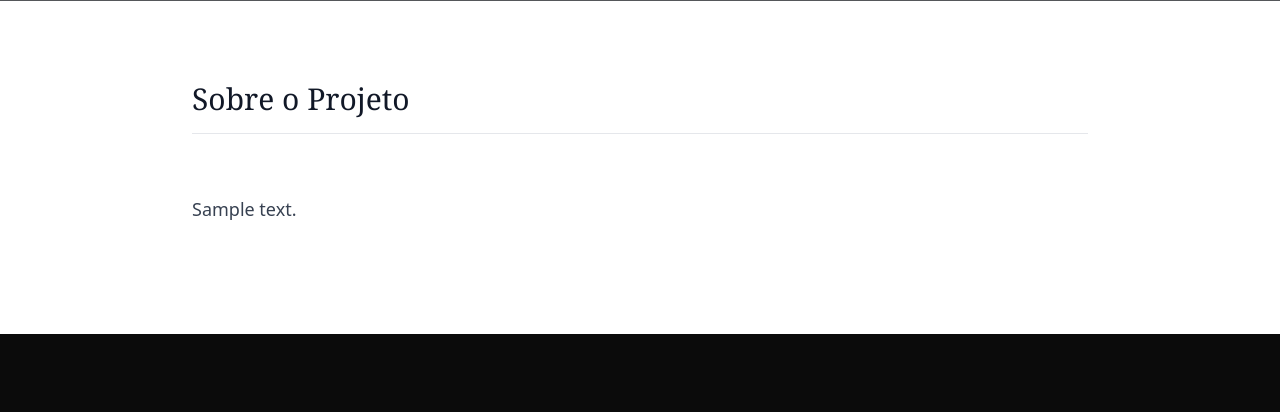
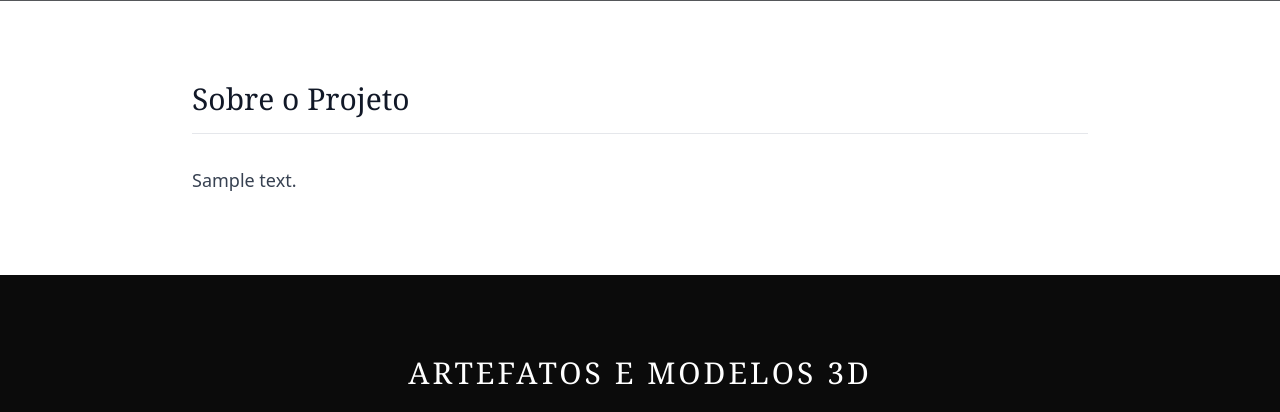
Before and after one commit to lapomed/site-galeria, a Django app: a page that uses core/templates/core/project_detail.html in a window 1280 px wide. Shown: the part 519-931 px from the top of the page. Run offline with Django 5.2, Linux system fonts and the light colour scheme; tables that the repository leaves empty hold one stand-in row (values such as "Sample post"); grey boxes marked "Sample" are stand-in pictures; some libraries are stand-ins or nearby versions.

Commit message:
fix(project-detail): respeitar quebras exatamente como cadastrado
linebreaks   whitespace-pre-line dobravam o espacamento. Usar so
whitespace-pre-line para que cada \n vire uma quebra unica.

```diff
--- a/core/templates/core/project_detail.html
+++ b/core/templates/core/project_detail.html
@@ -29,9 +29,7 @@
       >
         Sobre o Projeto
       </h2>
-      <div class="text-gray-700 text-lg leading-relaxed max-w-none whitespace-pre-line [&_p]:mb-4 [&_p:last-child]:mb-0">
-        {{ project.description|linebreaks }}
-      </div>
+      <div class="text-gray-700 text-lg leading-relaxed max-w-none whitespace-pre-line">{{ project.description }}</div>
     </div>
   </div>
 
```
